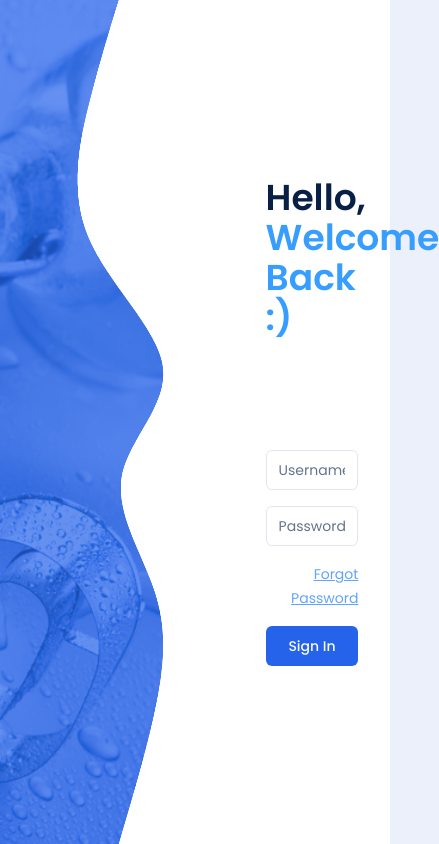
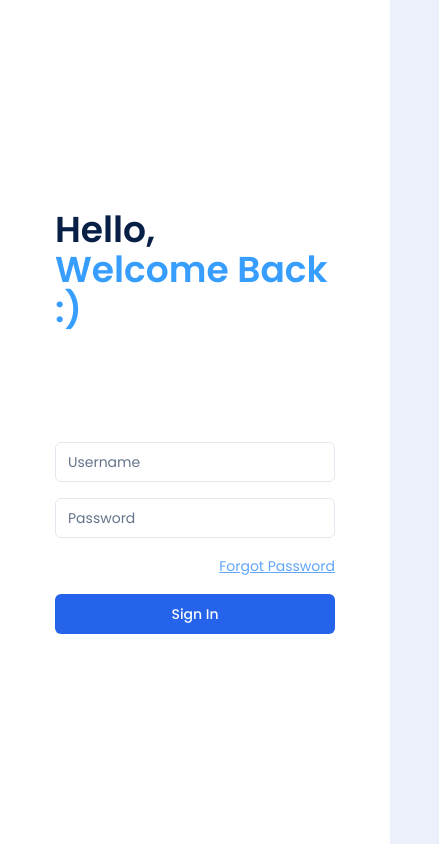
Before and after one commit to astridpx/WRS-Management-System, a Next.js app: page /Login in a window 390 px wide. Shown: the whole page, 439 px wide, since content can reach past the window. Built offline with nearby package versions, Linux system fonts and the light colour scheme; no server answers.

Commit message:
style: responsive login page

```diff
--- a/src/app/Login/Login-Form.tsx
+++ b/src/app/Login/Login-Form.tsx
@@ -121,8 +121,12 @@ export default function LoginForm() {
 
   return (
     <>
-      <form action="" className=" space-y-4 " onSubmit={(e) => HandleLogin(e)}>
-        <div className="">
+      <form
+        action=""
+        className="mx-auto md:mx-0 max-w-[25.1rem] md:max-w-none  space-y-4 "
+        onSubmit={(e) => HandleLogin(e)}
+      >
+        <div className=" w-full h-max ">
           <Input
             placeholder="Username"
             required
@@ -132,7 +136,7 @@ export default function LoginForm() {
             }
           />
         </div>
-        <div className="relative w-full h-max flex items-center">
+        <div className="relative w-full h-max  flex items-center">
           <Input
             type={showPass ? "text" : "password"}
             placeholder="Password"
--- a/src/app/Login/page.tsx
+++ b/src/app/Login/page.tsx
@@ -8,8 +8,8 @@ import LoginForm from "./Login-Form";
 export default function LoginPage() {
   return (
     <>
-      <main className="h-screen w-full grid grid-cols-5">
-        <section className="col-span-3 relative">
+      <main className="h-screen w-full grid md:grid-cols-5">
+        <section className="hidden md:block md:col-span-3 relative">
           <Image
             // src={falls}
             // src={waterbottles}
@@ -34,9 +34,9 @@ export default function LoginPage() {
           </div>
         </section>
 
-        <section className="col-span-2  bg-white flex justify-center items-center ">
-          <div className="p-4 w-[80%] space-y-28">
-            <header className="text-4xl font-semibold">
+        <section className="md:col-span-2 bg-white flex justify-center md:justify-normal items-center ">
+          <div className=" p-4 w-[80%] space-y-28">
+            <header className="text-4xl font-semibold mx-auto md:mx-0 max-w-[25.1rem] md:max-w-none">
               <h2 className=" text-dark_blue">Hello,</h2>
               <h2 className=" text-light_blue">Welcome Back :)</h2>
             </header>
```
